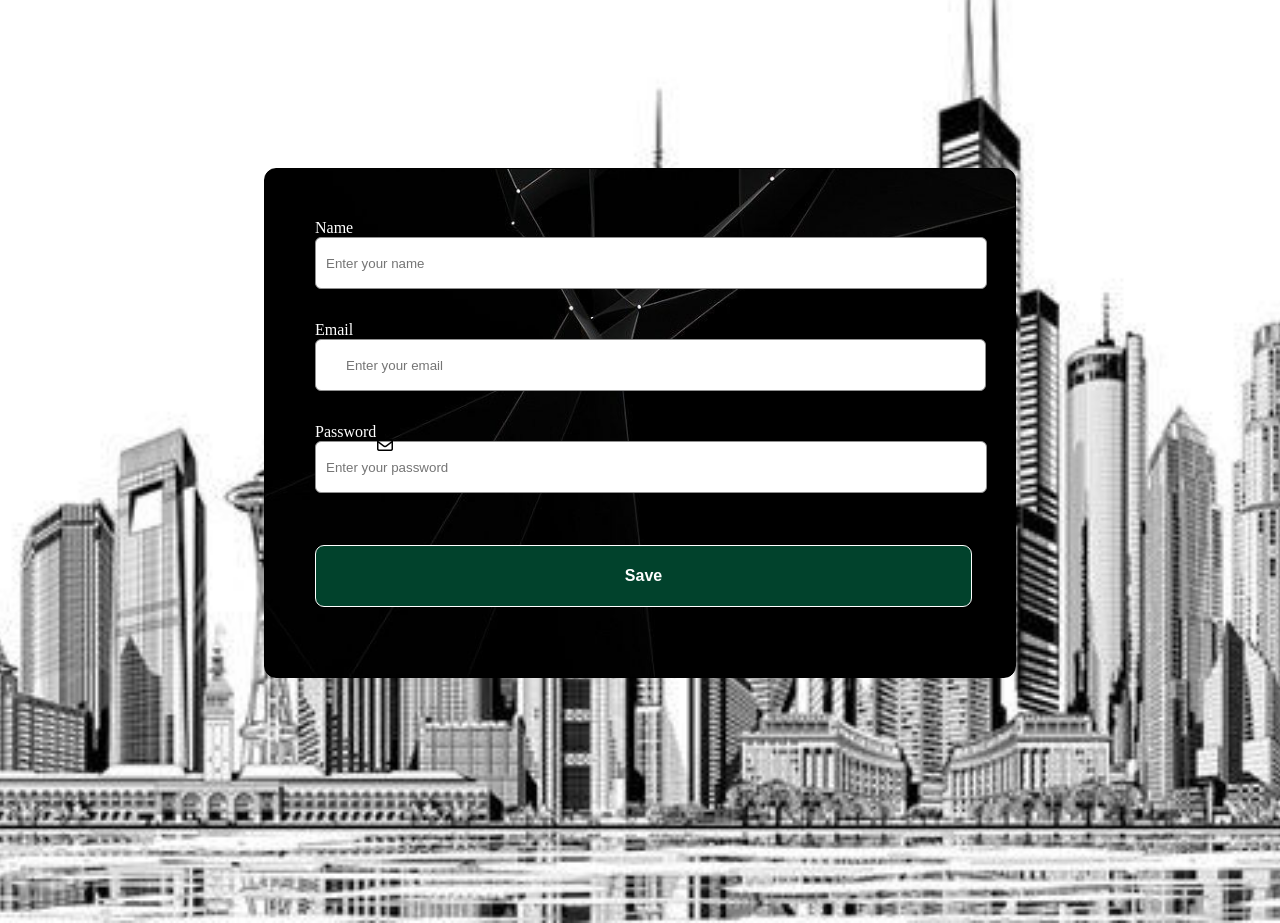
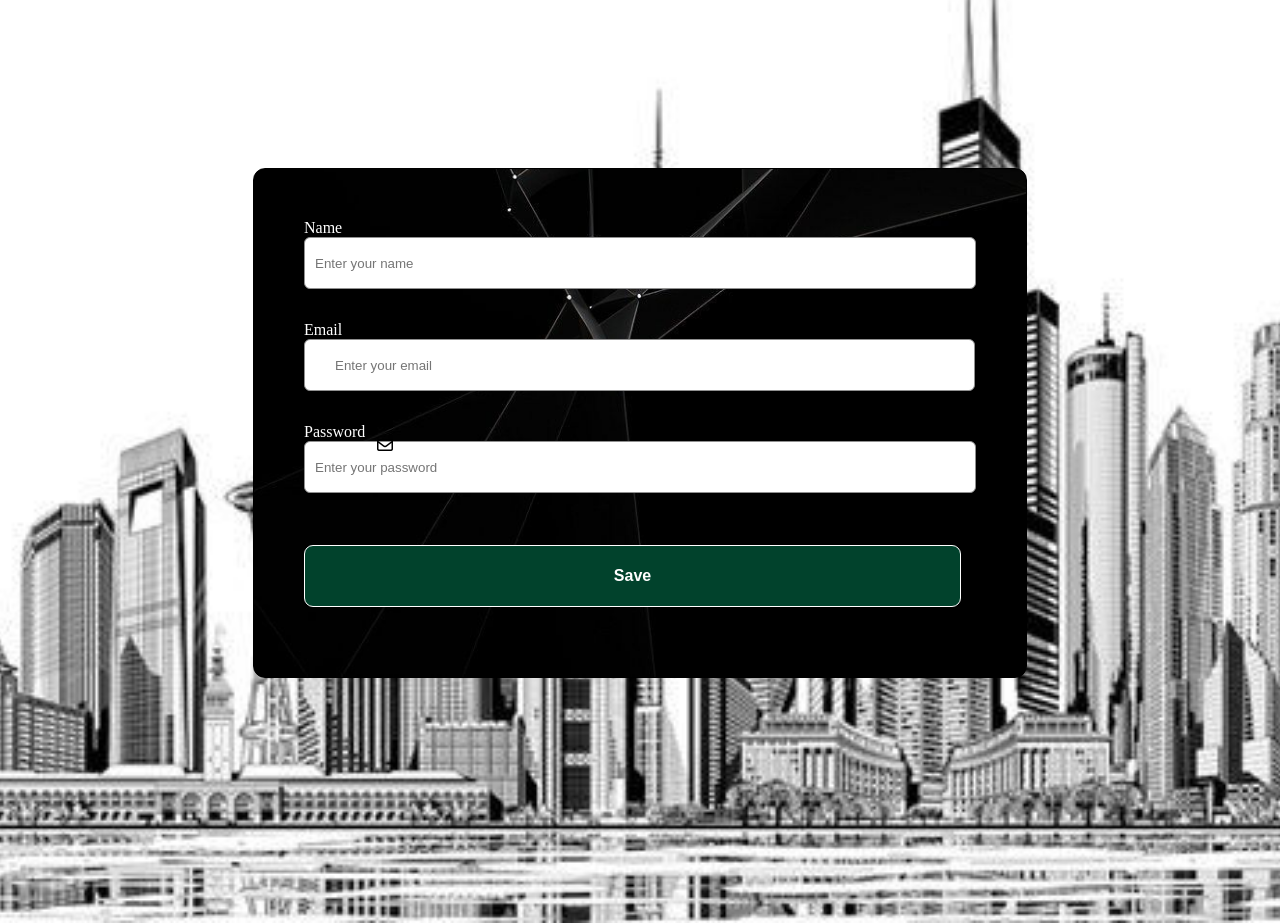
Before and after one commit to Hira-mumtaz/JS-Form-validation, a plain HTML site: page index.html in a window 1280 px wide. Shown: the top 923 px of the page. Drawn offline with Linux system fonts and the light colour scheme.

Commit message:
remove form width

```diff
--- a/Style.css
+++ b/Style.css
@@ -33,13 +33,13 @@ form{
     background-position: center;
     background-repeat: no-repeat;
     background-position: center bottom;
-    width: 700px;
+
     border: 1px solid black;
     border-radius: 12px;
     display: flex;
     flex-direction: column;
     justify-content: center;
-    padding: 50px 0px 50px 50px;
+    padding: 50px;
 }
 label{
     color: rgb(255, 255, 255);
```
